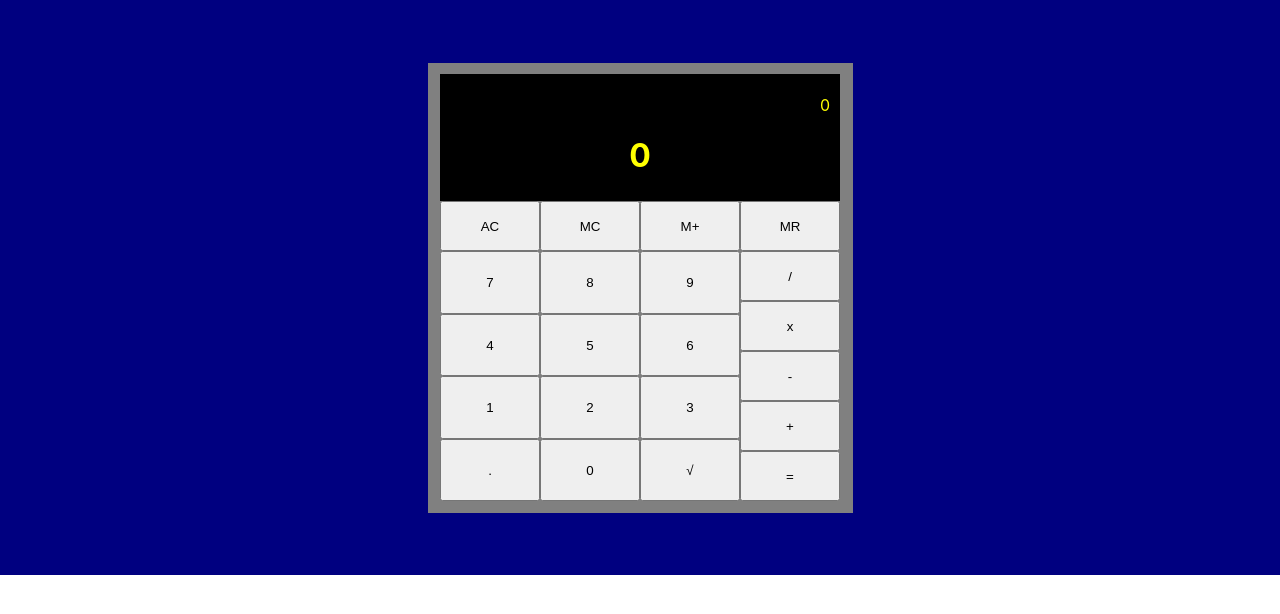
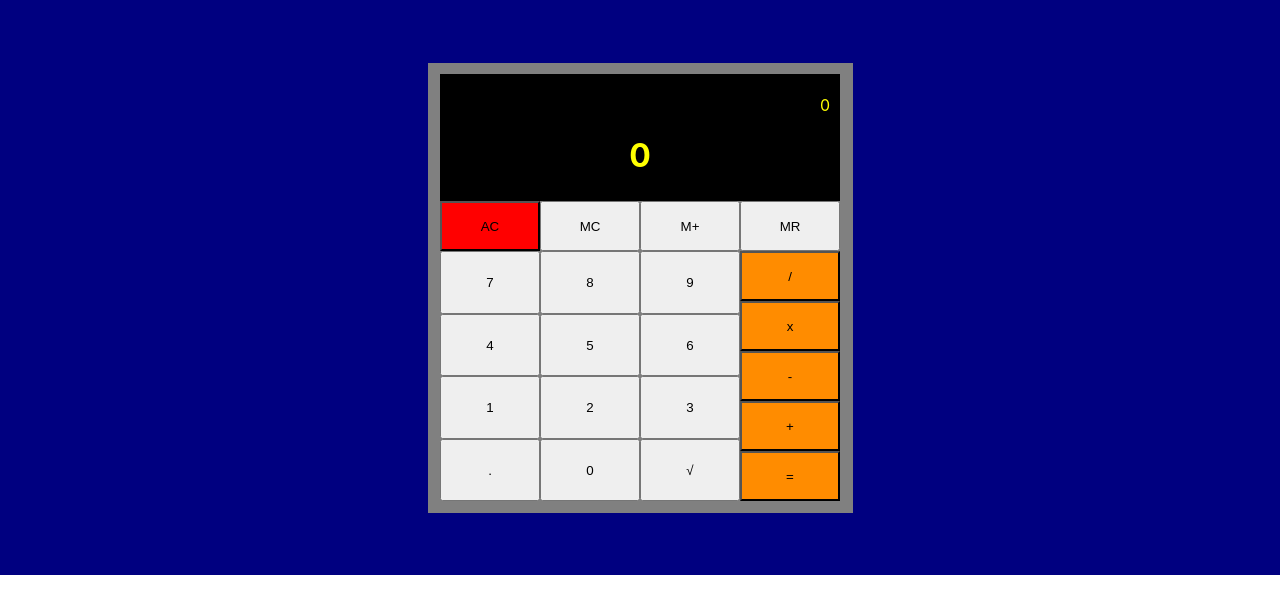
Before and after one commit to KimMcLelland/calculator, a React (Create React App) app: page / in a window 1280 px wide. Shown: the top 614 px of the page. Built offline with nearby package versions, Linux system fonts and the light colour scheme.

Commit message:
coloured buttons

```diff
--- a/src/App.css
+++ b/src/App.css
@@ -71,6 +71,13 @@ button {
   height: 50px;
 }
 
+#sideFunctions button {
+  background-color: darkorange;
+}
+
+#C {
+  background-color: red;
+}
 
 #main {
   display: flex;
--- a/src/App.js
+++ b/src/App.js
@@ -192,7 +192,7 @@ class App extends React.Component {
             <h1>{this.state.result}</h1>
           </div>
           <div id="topFunctions">
-            <button onClick={this.cancel}>AC</button>
+            <button id="C" onClick={this.cancel}>AC</button>
             <button onClick={this.memCancel}>MC</button>
             <button onClick={this.memPlus}>M+</button>
             <button onClick={this.memRecall}>MR</button>
```
